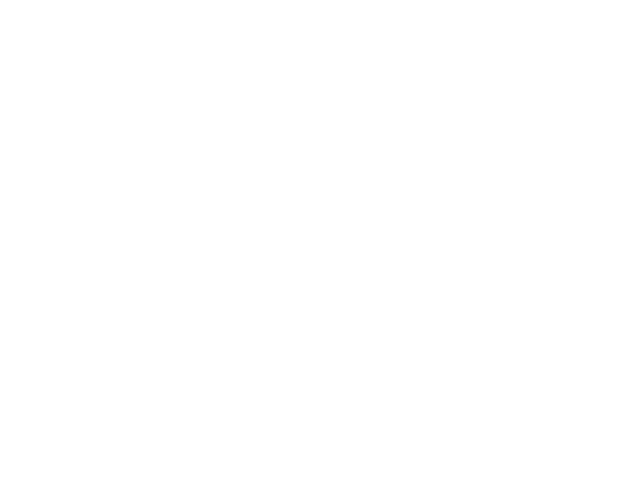
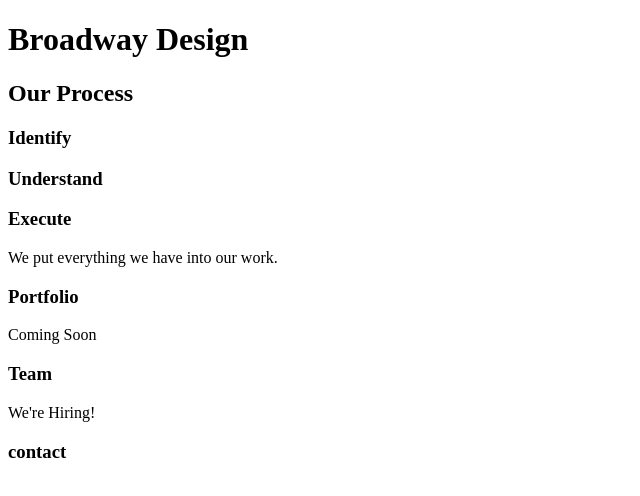
Before and after one commit to Larsdev1/broadway, a plain HTML site: page index.html in a window 1280 px wide. Shown: the whole page, without its empty margins (0-640 px from the left). Drawn offline with Linux system fonts and the light colour scheme.

Commit message:
new code

```diff
--- a/index.html
+++ b/index.html
@@ -6,6 +6,28 @@
     <link rel="stylesheet" type="text/css" href="style.css">
   </head>
   <body>
+    <h1>Broadway Design</h1>
+
+    <h2>Our Process</h2>
+
+    <h3>Identify</h3>
+
+    <h3>Understand</h3>
+
+    <h3>Execute</h3>
+    <p>We put everything we have into our work.</p>
+
+    <h3>Portfolio</h3>
+    <p>Coming Soon</P>
+
+    <h3>Team</h3>
+    <p>We're Hiring!</p>
+
+    <h3>contact</h3>
+
+
+
+
 
 
 
```
